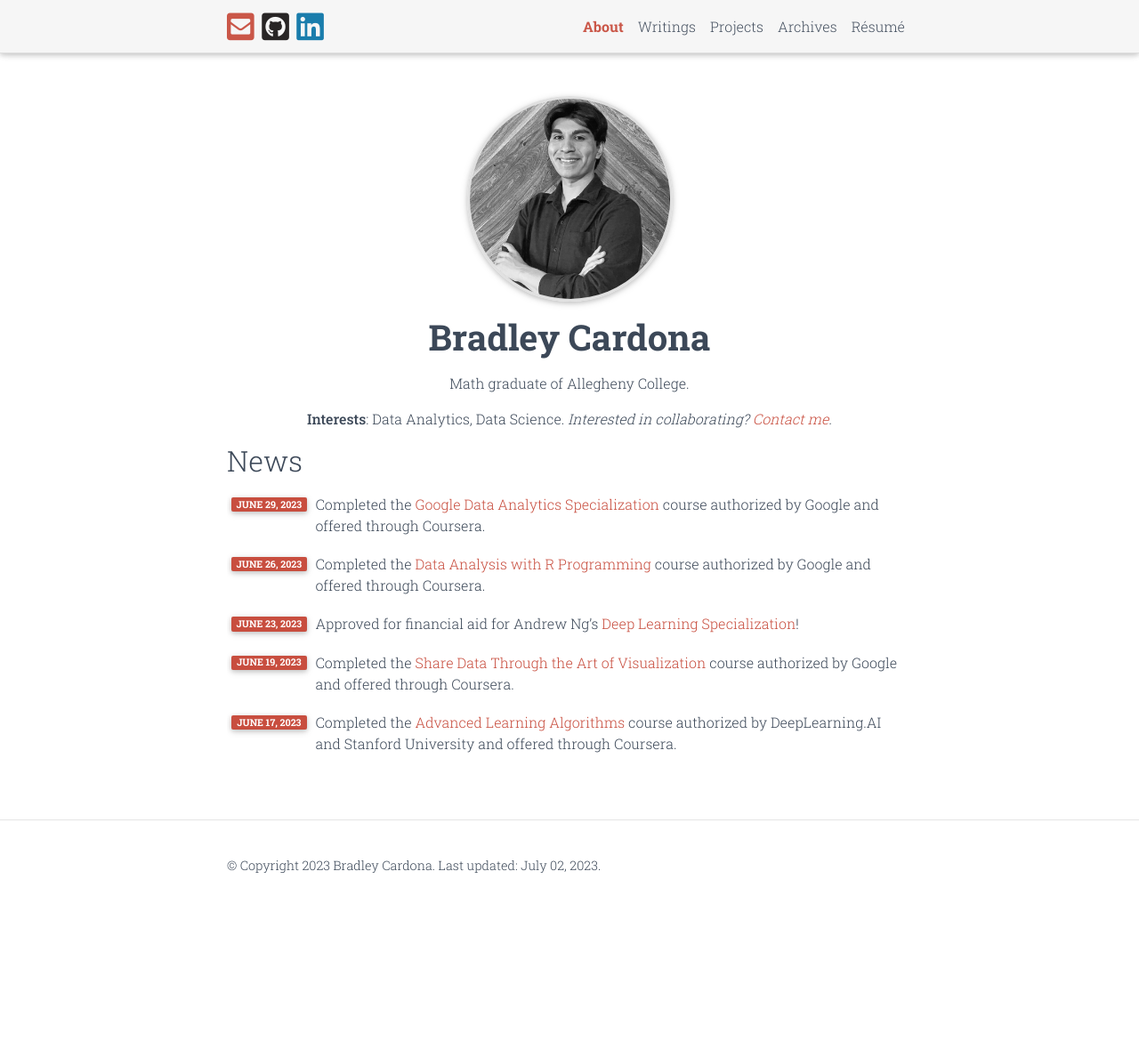
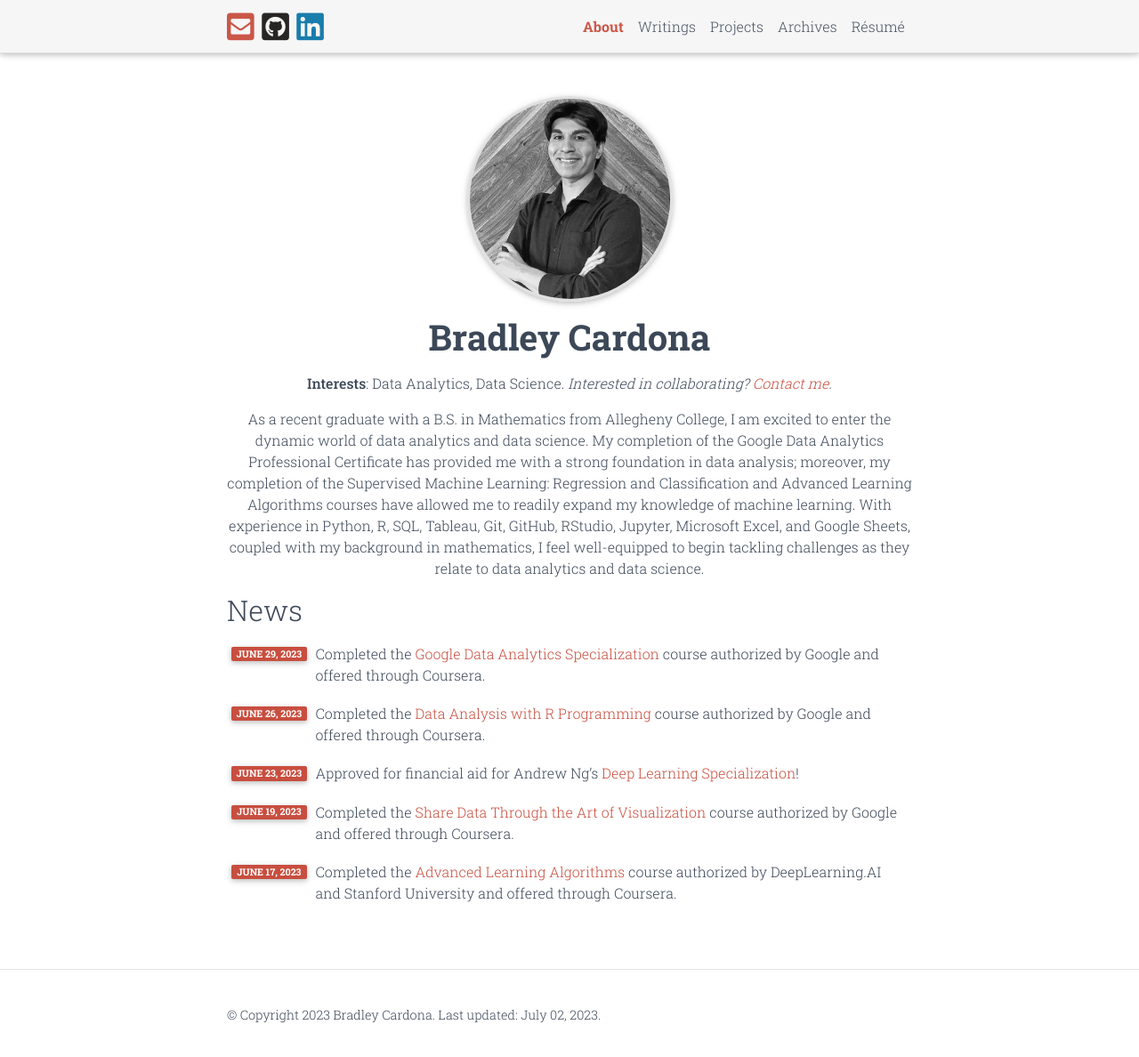
Before and after one commit to BMCARDONA/bmcardona.github.io, a Jekyll site: the page built from _pages/about.md, in a window 1280 px wide and 1192 px high. Shown: the top 1188 px of the window at 89% size. Built offline with Jekyll 4.4.1, drawn with Linux system fonts in a browser that asks for light colours; full-size pictures stand in for the smaller copies a plugin makes; comment, search, counter and statistics services are not loaded; a style sheet for code colours, icons or effects is not loaded.

Commit message:
update about

```diff
--- a/_pages/about.md
+++ b/_pages/about.md
@@ -18,9 +18,9 @@ selected_papers: false # includes a list of papers marked as "selected={true}"
 social: false  # includes social icons at the bottom of the page
 ---
 
-Math graduate of Allegheny College.
+**Interests**: Data Analytics, Data Science. *Interested in collaborating? [Contact me](mailto:bcardona300@gmail.com).*
 
-**Interests**: Data Analytics, Data Science. *Interested in collaborating? [Contact me](mailto:bcardona300@gmail.com).*
+As a recent graduate with a B.S. in Mathematics from Allegheny College, I am excited to enter the dynamic world of data analytics and data science. My completion of the Google Data Analytics Professional Certificate has provided me with a strong foundation in data analysis; moreover, my completion of the Supervised Machine Learning: Regression and Classification and Advanced Learning Algorithms courses have allowed me to readily expand my knowledge of machine learning. With experience in Python, R, SQL, Tableau, Git, GitHub, RStudio, Jupyter, Microsoft Excel, and Google Sheets, coupled with my background in mathematics, I feel well-equipped to begin tackling challenges as they relate to data analytics and data science.
 
 <!-- Write your biography here. Tell the world about yourself. Link to your favorite [subreddit](http://reddit.com). You can put a picture in, too. The code is already in, just name your picture `prof_pic.jpg` and put it in the `img/` folder. -->
 
```
